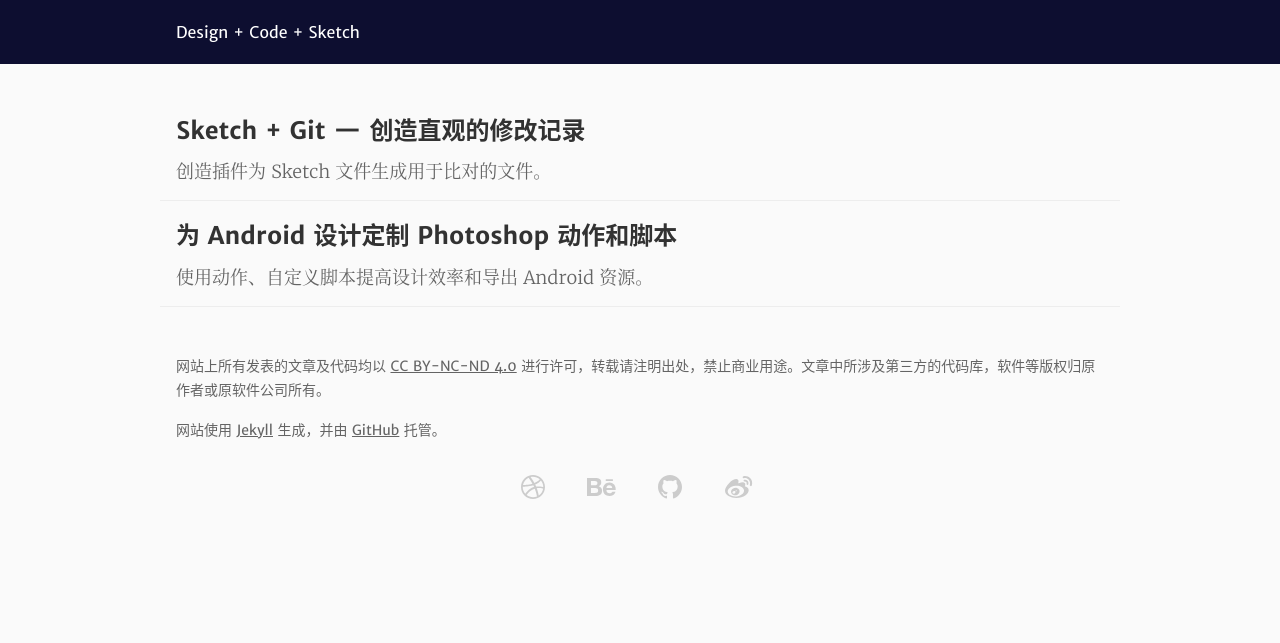
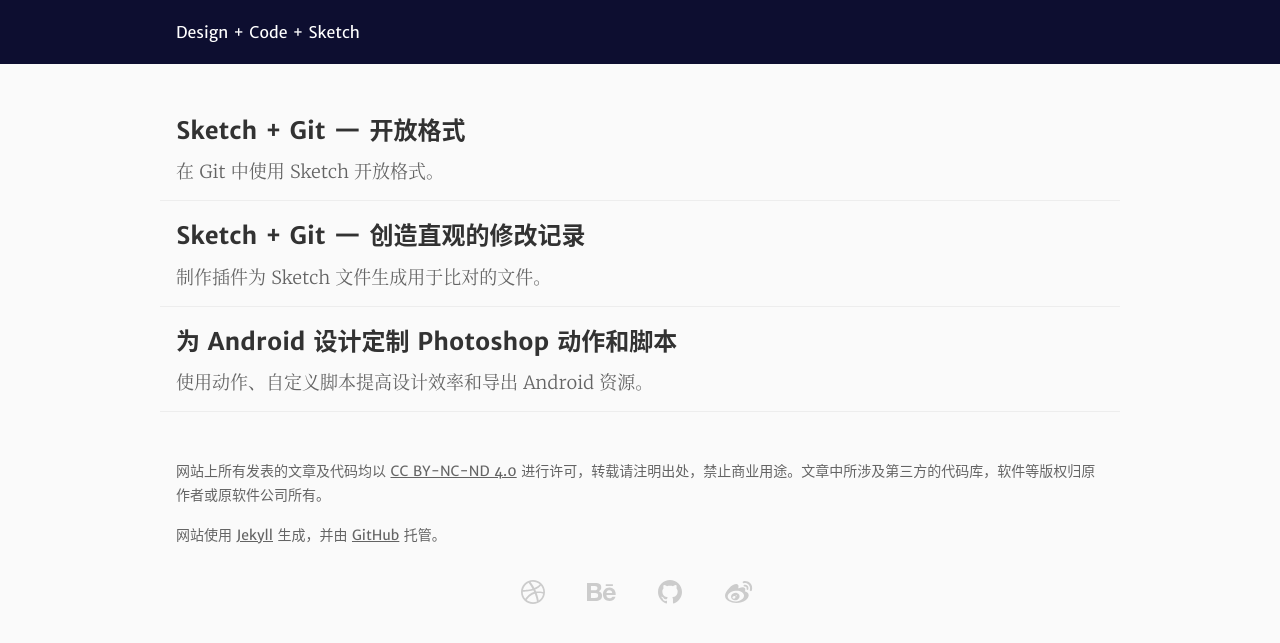
Before and after one commit to Ashung/ashung.github.io, a Jekyll site: the page built from index.html, in a window 1280 px wide. Shown: the top 643 px of the page. Built offline with Jekyll 4.4.1, drawn with Linux system fonts in a browser that asks for light colours; the list of posts is cut into pages by our own code; comment, search, counter and statistics services are not loaded; some of the changed lines change nothing that is shown.

Commit message:
sketch git open format

````diff
--- a/_posts/2017-07-01-sketch-and-git-export-artboards-for-diff.md
+++ b/_posts/2017-07-01-sketch-and-git-export-artboards-for-diff.md
@@ -1,97 +1,119 @@
 ---
 title: Sketch + Git — 创造直观的修改记录
-excerpt: 创造插件为 Sketch 文件生成用于比对的文件。
-updated:
+excerpt: 制作插件为 Sketch 文件生成用于比对的文件。
+updated: 2017-07-03
 tags: Sketch Git Sketch-Plugin
 ---
 
-如果在你们的团队中，使用网盘、FTP、局域网共享文件夹、邮件等方式管理公共设计文档，为了记录修改历史，你就需要写一个非常繁琐的更新记录，而且难以记录下很细节的改动。
+如果在你们的团队中，使用网盘、FTP、局域网共享文件夹、邮件等方式管理公共设计文档，为了记录修改历史，你可能要写一个更新记录，其实这样也难以记录下非常细节的改动。
 
-如果使用 Git 管理公共设计文档，可以省去每次另存都要加入数字或日期后缀，因为特殊的二进制格式，导致依然难以记录修改。换个方式思考，我们可以用文本或图片来表示特殊格式，这样就可以被 [GitHub](https://github.com/)、[GitLab](https://gitlab.com) 这样的 Web 程序或者 [SourceTree](https://www.sourcetreeapp.com/) 这样的界面客户端直观的显示出来。
+使用 Git 管理公共设计文档，可以省去每次另存都往源文件加入数字或日期后缀的做法，由于特殊格式，依然难以直观显示记录修改。换个方式思考，我们可以用文本或图片来表示特殊格式，这样就可以被 [GitHub](https://github.com)、[GitLab](https://gitlab.com) 这样的 Web 程序或者 [SourceTree](https://www.sourcetreeapp.com) 这样的界面客户端直观的显示出来。
 
 ![](../images/sketch-and-git-export-artboards-for-diff/gitlab_image_diff.png)__GitLab 和 GitHub 对图片可以进行直观的对比。__
 
-在 Sketch 中通常使用 Artboard 和 Symbol Master 最为一个界面或组件，所以我们只要记录这些修改就可以了。就是在 Sketch 文档完成一次迭代修改之后，提交记录到 Git 之前，我们把文档内的所有 Artboard 和 Symbol 都以图片形式保存出来。
+在 Sketch 中通常使用 Artboard 和 Symbol Master 最为一个界面或组件，所以我们只要记录这些修改。就是在 Sketch 文档完成一次迭代修改之后，提交记录到 Git 之前，我们把文档内的所有 Artboard 和 Symbol 都以预览图形式保存出来，连同 Sketch 文件一并提交到 Git 库。
 
-能力一般的设计师和使用 Sketch 的设计团队可能已经无法往下看了，我知道你们的公共文档肯定有上百甚至几百个 Symbol 。稍微对 Sketch 上点心的设计师，可能知道切换 Page，全选 Artboard，拖动图层到 Finder 就可以保存。
+能力一般的设计师可能已经无法往下看了，你们的公共文档肯定有上百甚至几百个 Symbol 。稍微对 Sketch 上点心的设计师，可能知道切换 Page，全选 Artboard，拖动图层到 Finder 就可以保存。
 
-对 Sketch 来说做这件事就是小菜，导出几百个 Symbol 不过一眨眼功夫。**在软件的世界里，你不须事必躬亲，不须亲力亲为。你只需要给软件下对命令。**我们只要做一个 Sketch 插件来做这件事就可以了。
+但对 Sketch 来说做这件事就是小菜，导出几百个 Symbol 不过一眨眼功夫。**在软件的世界里，你不须事必躬亲，不须亲力亲为。你只需要给软件下对命令。**只要做一个 Sketch 插件来处理这事就行。
 
 ----
 
 打开一个公共的 Sketch 文档，执行菜单 “Plugins” - “Run Script...”，如果你没有升级到 Sketch 45，这个菜单，名为 “Custom Plugin...”。
 
-你会看到这样的窗口，接下去的操作很简单，只要会打字和复制粘贴就行，无需对这些代码心怀恐惧，在上面的框全选，把它们全删了。
+你会看到这样的窗口，接下去的操作很简单，只要会打字就行，无需对这些代码心怀恐惧，在上面框内的内容全删了。
 
 ![](../images/sketch-and-git-export-artboards-for-diff/sketch_run_script.png)
 
-接着把下面的英文，当作打字练习打上去，如果懒就复制吧。
+接着把下面的英文，当作打字练习打上去，把代码一字字打出来可以克服对代码的恐惧，尽量不要复制。
 
 ```javascript
 var doc = context.document;
 // 如果文档存在电脑中，就继续运行，新建的未保存文档将不会运行。
 if (doc.fileURL()) {
-  	// 打算用来保存图片的文件夹路径。
+    // 打算用来保存图片的文件夹路径。
     var exportPath = doc.fileURL().path().stringByDeletingPathExtension();
     log(exportPath);
 }
 ```
 
-然后点击右下角 “Run” 按钮，如果没错的话，下面的框会显示当前文档的路径，但是少了 “.sketch” 文件后缀。我们打算把导出的图片保存到这个文件夹内，就是一个和当前 Sketch 文档同名的文件夹。
-
-
+然后点击右下角 “Run” 按钮，如果没错的话，下面的框会显示当前文档的路径，但是少了 “.sketch” 文件后缀。我们打算把导出的图片保存到这个和当前 Sketch 文档同名的文件夹内。
 
 ```javascript
 var doc = context.document;
 // 如果文档存在电脑中，就继续运行，新建的未保存文档将不会运行。
 if (doc.fileURL()) {
-  	// 打算用来保存图片的文件夹路径。
+    // 打算用来保存图片的文件夹路径。
     var exportPath = doc.fileURL().path().stringByDeletingPathExtension();
     // 遍历文档的 Page 和每个 Page 的 Artboard。
-	for (var i = 0; i < doc.pages().count(); i++) {
+    for (var i = 0; i < doc.pages().count(); i++) {
         var page = doc.pages()[i];
         for (var j = 0; j < page.artboards().count(); j++) {
-          	var artboard = page.artboards()[j];
+            var artboard = page.artboards()[j];
             log(page.name() + "/" + artboard.name());
         }
     }
 }
 ```
 
+按照上文继续修改代码，这回运行之后会列出当前文档的所有 Artboard 和所在的 Page。在 Sketch 内部 Symbol Master 继承自 Artboard，所以它也会被显示出来。
 
+在导出图片之前，需要思考一个问题，我们把图片导出到一个与当前 Sketch 同名的文件夹内，所以必须检查下是否存在同名文件夹。另外如果修改过 Artboard 或 Symbol Master 的命名，导出后还有保留旧的图片，所以导出前要把现有文件夹删除。
 
-
-
-
-
-
+接着增加删除现有文件夹的代码。
 
 ```javascript
 var doc = context.document;
+// 如果文档存在电脑中，就继续运行，新建的未保存文档将不会运行。
 if (doc.fileURL()) {
-
-    var currentPage = doc.currentPage();
-
-    var exportPath = doc.fileURL().path().stringByDeletingPathExtension() + "_export";
-
+    // 打算用来保存图片的文件夹路径。
+    var exportPath = doc.fileURL().path().stringByDeletingPathExtension();
+    // 删除现有文件夹。
     if (NSFileManager.defaultManager().fileExistsAtPath_(exportPath)) {
         NSFileManager.defaultManager().removeItemAtPath_error_(exportPath, nil);
     }
+    // 遍历文档的 Page 和每个 Page 的 Artboard。
+    for (var i = 0; i < doc.pages().count(); i++) {
+        var page = doc.pages()[i];
+        for (var j = 0; j < page.artboards().count(); j++) {
+            var artboard = page.artboards()[j];
+            log(page.name() + "/" + artboard.name());
+        }
+    }
+}
+```
 
-    var loopPages = doc.pages().objectEnumerator();
-    var page;
-    while (page = loopPages.nextObject()) {
-        doc.setCurrentPage(page);
-        var loopArtboards = page.artboards().objectEnumerator();
-        var artboard;
-        while (artboard = loopArtboards.nextObject()) {
+功能基本上完成了，接下来最核心就是导出图片，顺便显示一个保存完成的提示。
+
+```javascript
+var doc = context.document;
+// 如果文档存在电脑中，就继续运行，新建的未保存文档将不会运行。
+if (doc.fileURL()) {
+    // 打算用来保存图片的文件夹路径。
+    var exportPath = doc.fileURL().path().stringByDeletingPathExtension();
+    // 删除现有文件夹。
+    if (NSFileManager.defaultManager().fileExistsAtPath_(exportPath)) {
+        NSFileManager.defaultManager().removeItemAtPath_error_(exportPath, nil);
+    }
+    // 遍历文档的 Page 和每个 Page 的 Artboard。
+    for (var i = 0; i < doc.pages().count(); i++) {
+        var page = doc.pages()[i];
+        for (var j = 0; j < page.artboards().count(); j++) {
+            var artboard = page.artboards()[j];
             doc.saveArtboardOrSlice_toFile(artboard, exportPath + "/" + page.name() + "/" + artboard.name() + ".png");
         }
     }
-
-    doc.setCurrentPage(currentPage);
-
-    doc.showMessage('已将 Symbol 与 Artboard 的 PNG 保存至 "' + exportPath + '".');
-
+    // 显示提示。
+    doc.showMessage('已将 Artboard 和 Symbol 预览图保存至 "' + exportPath + '"。');
 }
 ```
+
+试运行一次，如果没有错误的话，点击左下角的 “Save...” 按钮，输入插件名字，插件就会出现在 “Plugins” 目录下。
+
+----
+
+我们把预览图按照 “page/artboard” 保存，这样可以直观查找到预览图在源文件中对应的位置，然而这样也会产生一个问题，设计师必须保证 Artboard 和 Symbol Master 在所在的 Page 下命名是唯一的。
+
+这种方式预览图只是为了方便比较前后两次修改差异，除此之外之后并没有其他用途，如果可能会有多人同时修改同一个 Sketch 文件，还是需要事先沟通好，并且需要使用同一版本的 Sketch。
+
+可以在 Git 库中使用 [Git LFS](https://git-lfs.github.com) 跟踪 Sketch 文件，让同步和操作更快速。LFS 在上文提到的系统中都已支持。
--- /dev/null
+++ b/_posts/2017-07-03-sketch-and-git-open-format.md
@@ -0,0 +1,43 @@
+---
+title: Sketch + Git — 开放格式
+excerpt: 在 Git 中使用 Sketch 开放格式。
+updated:
+tags: Sketch Git
+---
+
+```shell
+#!/usr/bin/env bash
+sketchtool=/Applications/Sketch.app/Contents/Resources/sketchtool/bin/sketchtool
+for f in "$@"
+do
+    # Sketch file
+    if [ -f "${f}" -a ${f##*.} = "sketch" ]
+    then
+        folder="${f%.sketch}"
+        # unzip Sketch files
+        unzip -q -o "${f}" -d "${folder}"
+        # export artboards
+        ${sketchtool} export artboards "${f}" --use-id-for-name="YES" --overwriting="YES" --include-symbols="YES" --output="${folder}/artboards"
+        # format JSON files
+        cd "${folder}"
+        jsons=$(find . -name "*.json")
+        for json in ${jsons}
+        do
+            python -m json.tool ${json} > temp && mv temp ${json}
+        done
+    fi
+
+    # Sketch folder
+    if [ -d "${f}" -a -d "${f}/pages" -a -f "${f}/user.json" -a -f "${f}/meta.json" -a -f "${f}/document.json" ]
+    then
+        # remove artborads folder
+        if [ -d "${f}/artboards" ]
+        then
+            rm -rf "${f}/artboards"
+        fi
+        # zip
+        cd "${f}"
+        zip -q -r "../${f##*/}.sketch" * -x .DS_Store
+    fi
+done
+```
````
